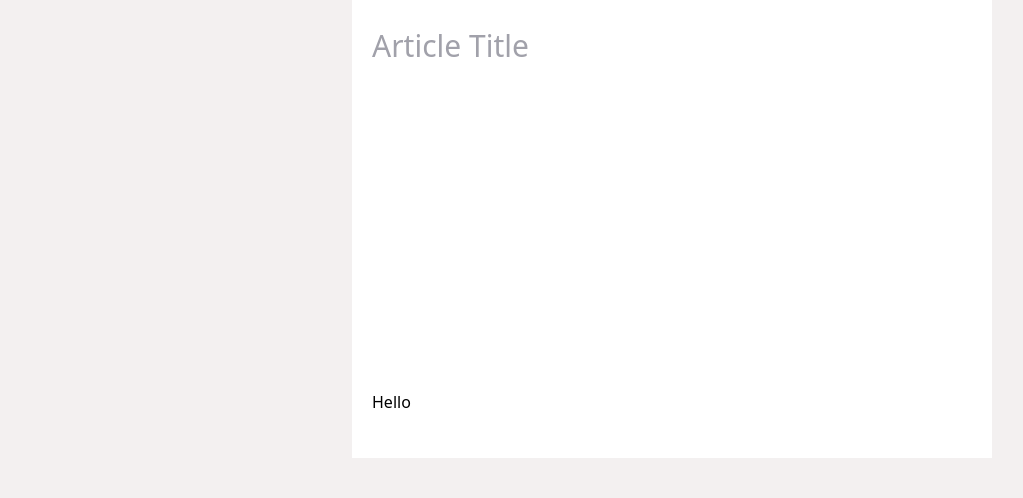
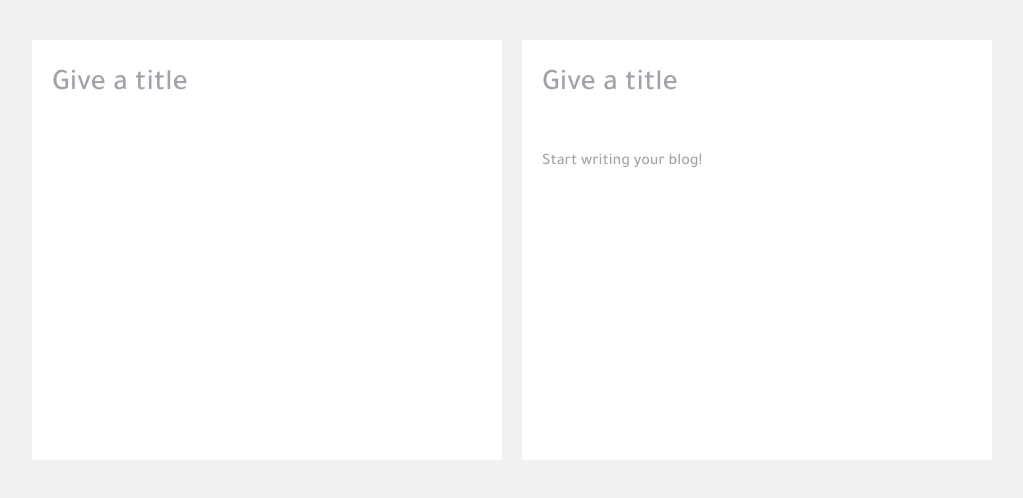
Before and after one commit to ponikar/ponikar-archive, a Next.js app: page /ponikar/create-blog in a window 1280 px wide. Shown: the top 498 px of the page, without its empty margins (128-1151 px from the left). Built offline with nearby package versions, Linux system fonts and the light colour scheme.

Commit message:
Adding Markdown parser to write blogs

```diff
--- a/package.json
+++ b/package.json
@@ -9,6 +9,7 @@
   },
   "dependencies": {
     "framer-motion": "^4.1.17",
+    "marked": "^2.0.5",
     "next": "10.2.0",
     "react": "17.0.2",
     "react-dom": "17.0.2",
--- a/pages/_app.tsx
+++ b/pages/_app.tsx
@@ -1,7 +1,12 @@
 import '../styles/globals.css'
-
+import Head from "next/head"
 function MyApp({ Component, pageProps }) {
-  return <Component {...pageProps} />
+  return <>
+   <Head>
+     <meta charSet="utf-8" />
+ </Head>
+   <Component {...pageProps} />
+  </>
 }
 
 export default MyApp
--- a/pages/ponikar/create-blog.tsx
+++ b/pages/ponikar/create-blog.tsx
@@ -5,13 +5,8 @@ import { CreateBlogTextArea } from "../../src/components/Create-Blog/create-blog
 
 
 const CreateBlog: FC<{}> = () => {
-    return <main className="w-9/12 mx-auto grid grid-cols-6">
-        <div className="flex col-span-2">
-
-        </div>
-        <div className="col-span-4 p-5 bg-white">
+    return <main className="w-9/12 mx-auto">
            <CreateBlogTextArea />
-        </div>
     </main>
 }
 
--- a/src/components/Create-Blog/create-blog.component.tsx
+++ b/src/components/Create-Blog/create-blog.component.tsx
@@ -1,49 +1,30 @@
-import { FC, SyntheticEvent, useRef, useState } from "react";
-import CreateBlogOptions from "../Admin/Blog/create-blog-option.component";
 import style from "./create-blog.module.css"
+import unified from 'unified';
+import parse from 'remark-parse';
+import remark2react from 'remark-react';
+import marked from "marked"
+import { useState } from "react";
 
 
-const INITIAL_STATE = {
-    starting_offset: 0,
-    ending_offset: 0,
+export const CreateBlogTextArea = () => {
+  const [article, setArticle] = useState("");
+  const [title, setTitle] = useState("")
+   return <div className="grid gap-5 mt-10 font-primary grid-cols-2">
+    <div className="bg-white py-5">
+      <input value={title} readOnly className={style.title_container} placeholder="Give a title" />
+    <div
+      dangerouslySetInnerHTML={{ __html: marked(marked(article)) }}
+      className={`${style.article_container} bg-white`}>
+   </div>
+    </div>
+
+    <div className="bg-white py-5">
+      <input value={title} onChange={e => setTitle(e.target.value)} className={style.title_container} placeholder="Give a title" />
+      <textarea placeholder="Start writing your blog!" value={article} onChange={e => setArticle(e.target.value)}
+      className={`${style.article_container}`} />
+    </div>
+   </div>
 }
 
-const INITIAL_OPTIONS_OFFSETS = { x: 0, y: 0, show: false }
 
-export const CreateBlogTextArea :FC<{}> = () => {
-    const [selectedText, setSelectedText] = useState(INITIAL_STATE);
-    const [optionOffsets, setOptionOffsets] = useState(INITIAL_OPTIONS_OFFSETS);
-    const [article, setArticle] = useState("Hello");
-    const articleRef = useRef<HTMLDivElement>(null);
-
-    const onSelect = (e : SyntheticEvent<HTMLDivElement>) => {
-        const selection = window.getSelection()
-        const selectedText = selection.toString()
-        const starting_offset = selection.focusOffset;
-
-
-        if(selectedText.length) {
-            setSelectedText({ starting_offset, ending_offset: starting_offset + selectedText.length - 1 })
-            setOptionOffsets({ show:true, x: e.nativeEvent?.pageX, y: e.nativeEvent?.pageY + 20 })
-        } else {
-            setOptionOffsets(INITIAL_OPTIONS_OFFSETS);
-        }
-    }
-
-
-    const makeBold = () => {
-
-    }
-
-
-    console.log([...article])
-
-
-    return <>
-    <input placeholder="Article Title" className={style.title_container} />
-    <div ref={articleRef} className={style.article_container} contentEditable onInput={_ => setArticle(articleRef.current.innerText)} onSelect={onSelect} />
-    <div> {article} </div>
-    { optionOffsets.show && <CreateBlogOptions x={optionOffsets.x} y={optionOffsets.y} /> }
-    <button title="BOLD" onClick={makeBold} />
-    </>
-}
+export default CreateBlogTextArea
--- a/src/components/Create-Blog/create-blog.module.css
+++ b/src/components/Create-Blog/create-blog.module.css
@@ -4,12 +4,16 @@
 
 .article_container {
    margin-top: 20px;
-    width: 100%;
-    height: 300px;
-    resize: none;
+   width: 100%;
+   height: 300px;
+   resize: none;
+   max-height: 300px;
+   overflow-y: scroll;
+   padding:20px;
 }
 
 .title_container {
+    padding: 20px;
     width: 100%;
     height: 50px;
     font-size: 30px;
```
Also changed, not shown: 1 other file (tests, documents, lock files or other folders).
